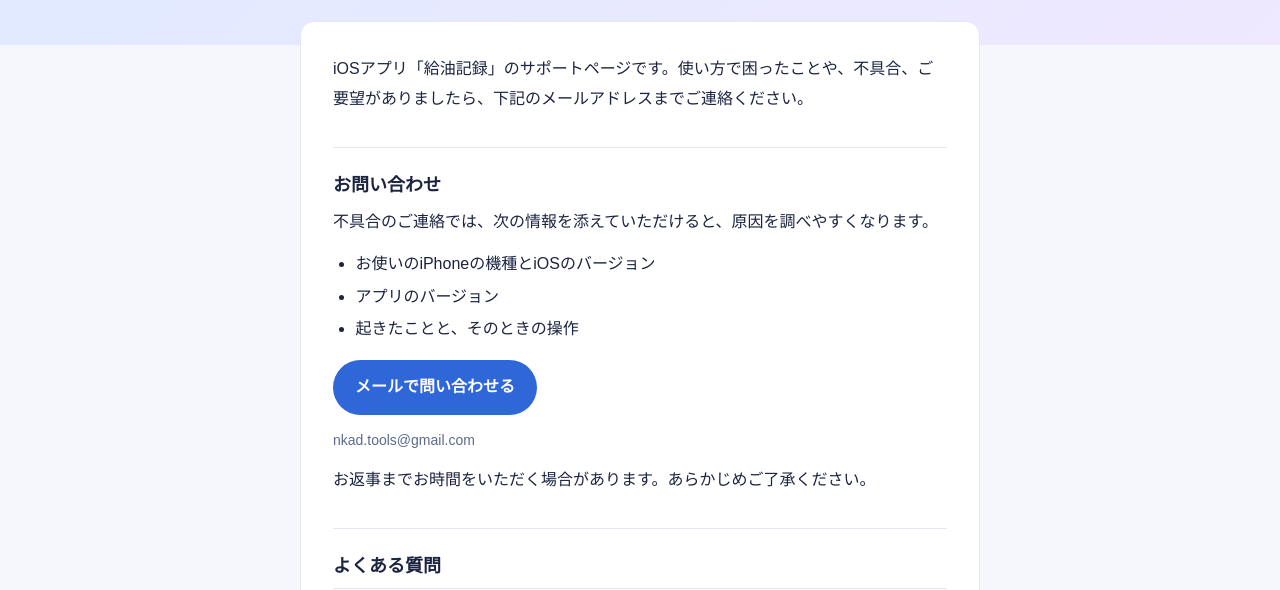
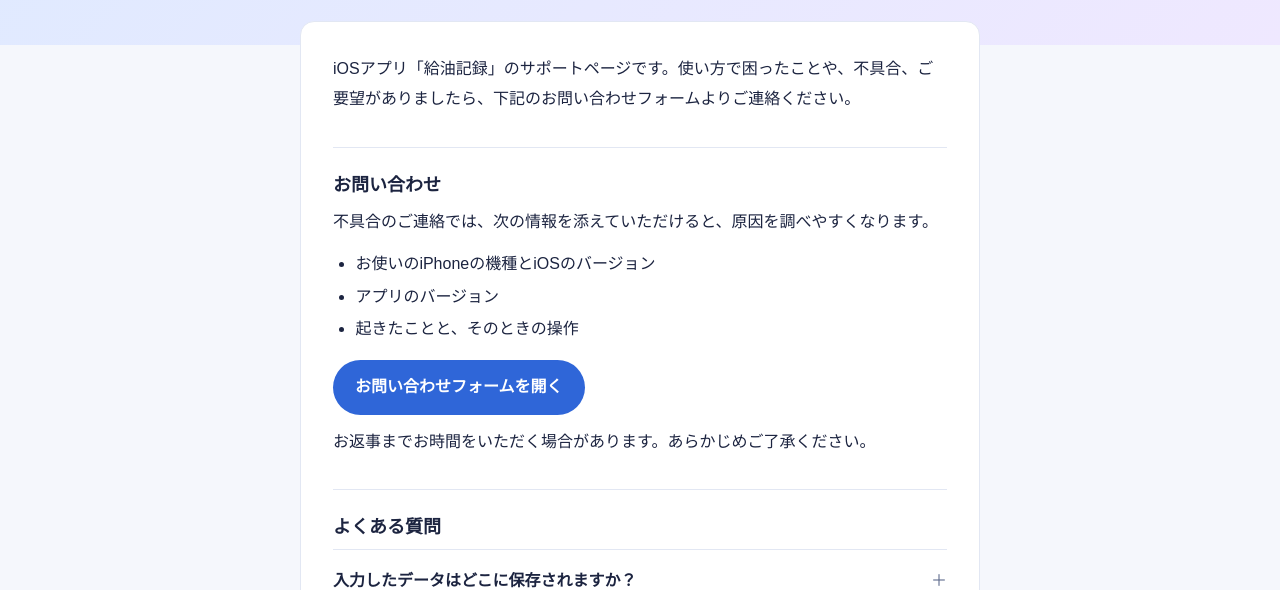
Before and after one commit to nkad-tools/fuelrecord, a plain HTML site: page index.html in a window 1280 px wide. Shown: the part 132-722 px from the top of the page. Drawn offline with Linux system fonts and the light colour scheme.

Commit message:
Update index.html

```diff
--- a/index.html
+++ b/index.html
@@ -110,7 +110,6 @@
     text-decoration: none;
   }
   .mail-button:hover { filter: brightness(1.06); }
-  .mail-address { margin-top: 12px; color: var(--muted); font-size: 14px; }
 
   /* よくある質問 */
   details {
@@ -163,7 +162,7 @@
 
 <main>
   <article class="sheet">
-    <p class="lead">iOSアプリ「給油記録」のサポートページです。使い方で困ったことや、不具合、ご要望がありましたら、下記のメールアドレスまでご連絡ください。</p>
+    <p class="lead">iOSアプリ「給油記録」のサポートページです。使い方で困ったことや、不具合、ご要望がありましたら、下記のお問い合わせフォームよりご連絡ください。</p>
 
     <section>
       <h2>お問い合わせ</h2>
@@ -173,8 +172,7 @@
         <li>アプリのバージョン</li>
         <li>起きたことと、そのときの操作</li>
       </ul>
-      <p><a class="mail-button" href="mailto:nkad.tools@gmail.com?subject=%E3%80%90%E7%B5%A6%E6%B2%B9%E8%A8%98%E9%8C%B2%E3%80%91%E3%81%8A%E5%95%8F%E3%81%84%E5%90%88%E3%82%8F%E3%81%9B">メールで問い合わせる</a></p>
-      <p class="mail-address">nkad.tools@gmail.com</p>
+      <p><a class="mail-button" href="https://takemae.ie-t.net/contact/contact.php" target="_blank" rel="noopener noreferrer">お問い合わせフォームを開く</a></p>
       <p>お返事までお時間をいただく場合があります。あらかじめご了承ください。</p>
     </section>
 
```
